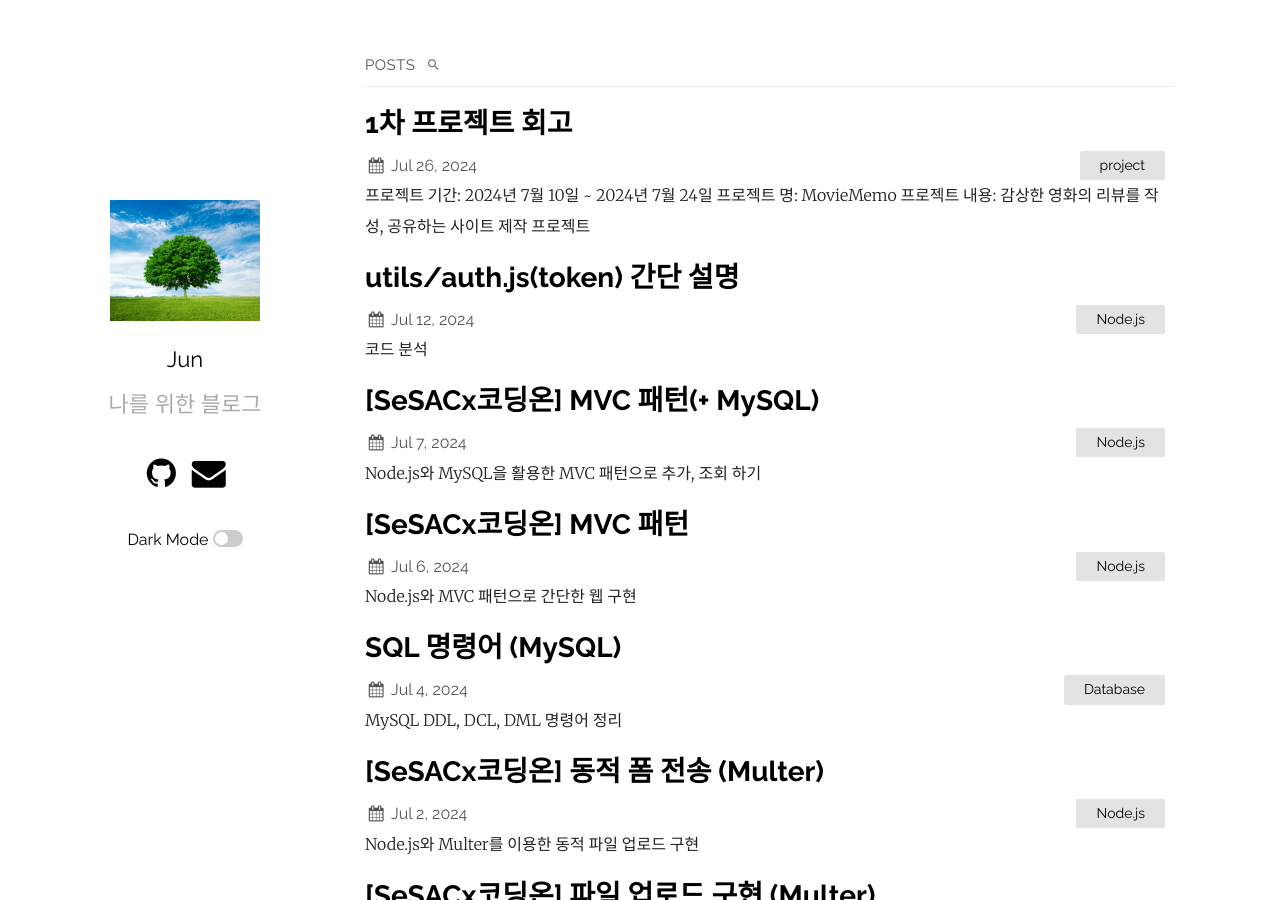
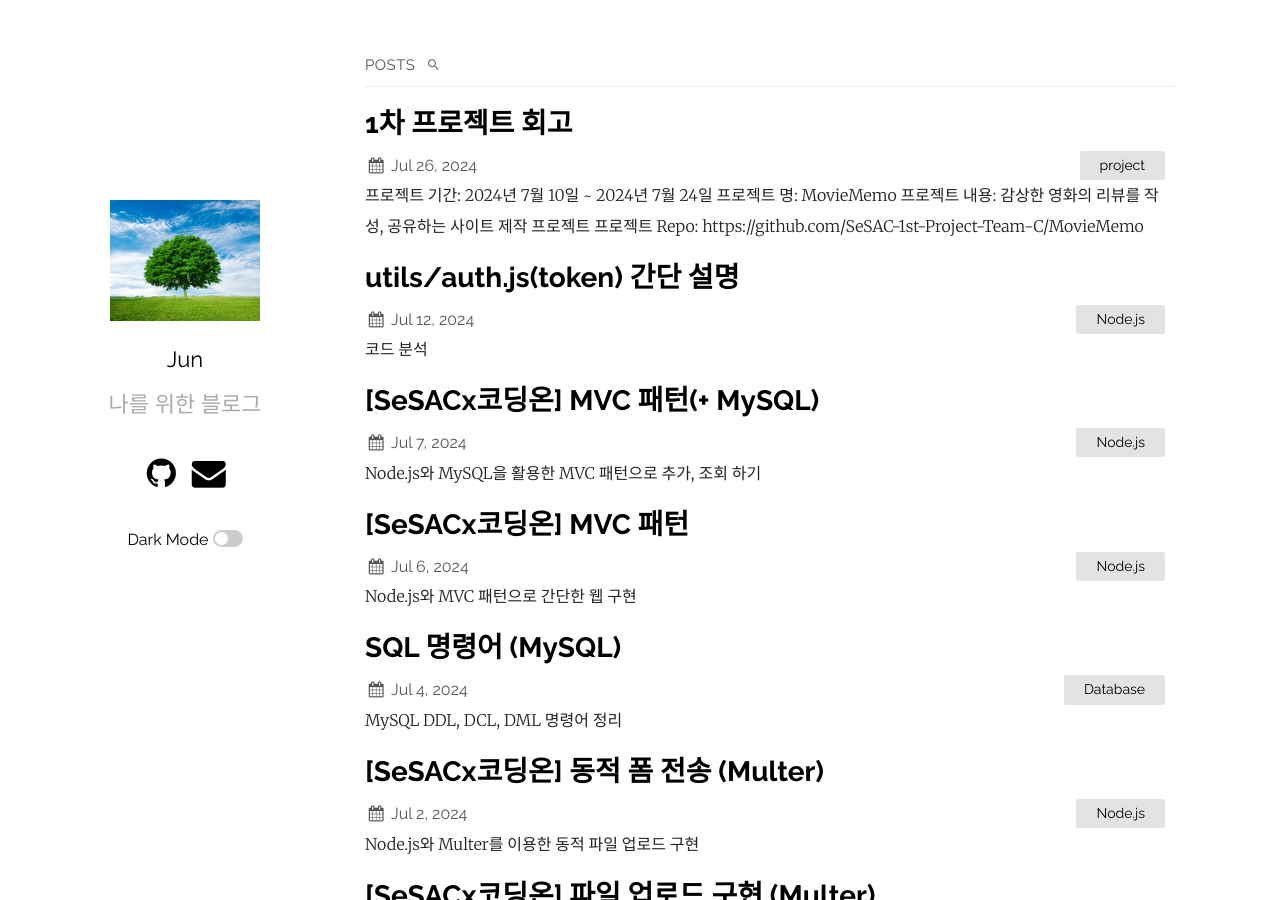
Before and after one commit to ymind14563/ymind14563.github.io, a Jekyll site: the page built from index.markdown, in a window 1280 px wide and 900 px high. Built offline with Jekyll 4.4.1, drawn with Linux system fonts in a browser that asks for light colours.

Commit message:
edit blog

```diff
--- a/_posts/2024-07-26-blog(1).markdown
+++ b/_posts/2024-07-26-blog(1).markdown
@@ -8,7 +8,8 @@ categories: project
 <hr>
 <b>프로젝트 기간: 2024년 7월 10일 ~ 2024년 7월 24일 <br>
 프로젝트 명: MovieMemo <br>
-프로젝트 내용: 감상한 영화의 리뷰를 작성, 공유하는 사이트 제작 프로젝트 <br> </b>
+프로젝트 내용: 감상한 영화의 리뷰를 작성, 공유하는 사이트 제작 프로젝트 <br>
+프로젝트 Repo: https://github.com/SeSAC-1st-Project-Team-C/MovieMemo <br> </b>
 <hr>
 
 <br>
```
